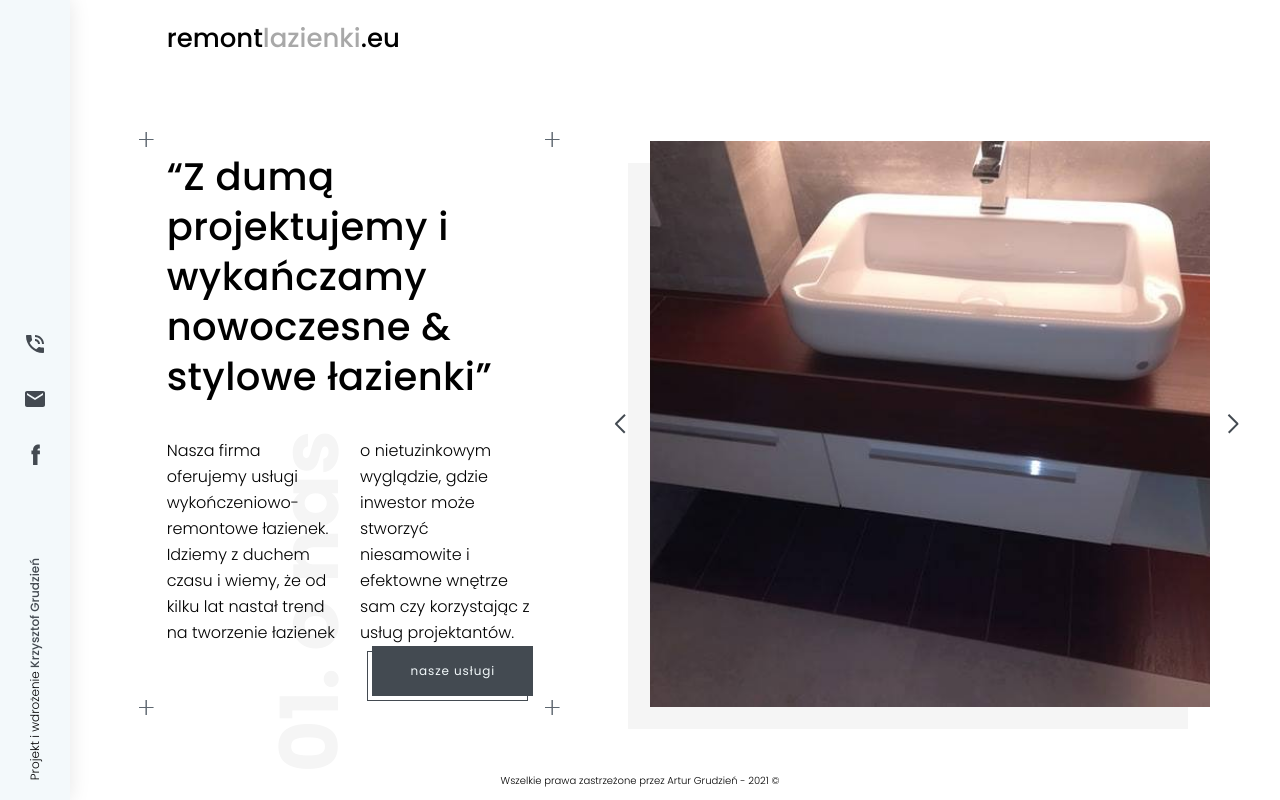
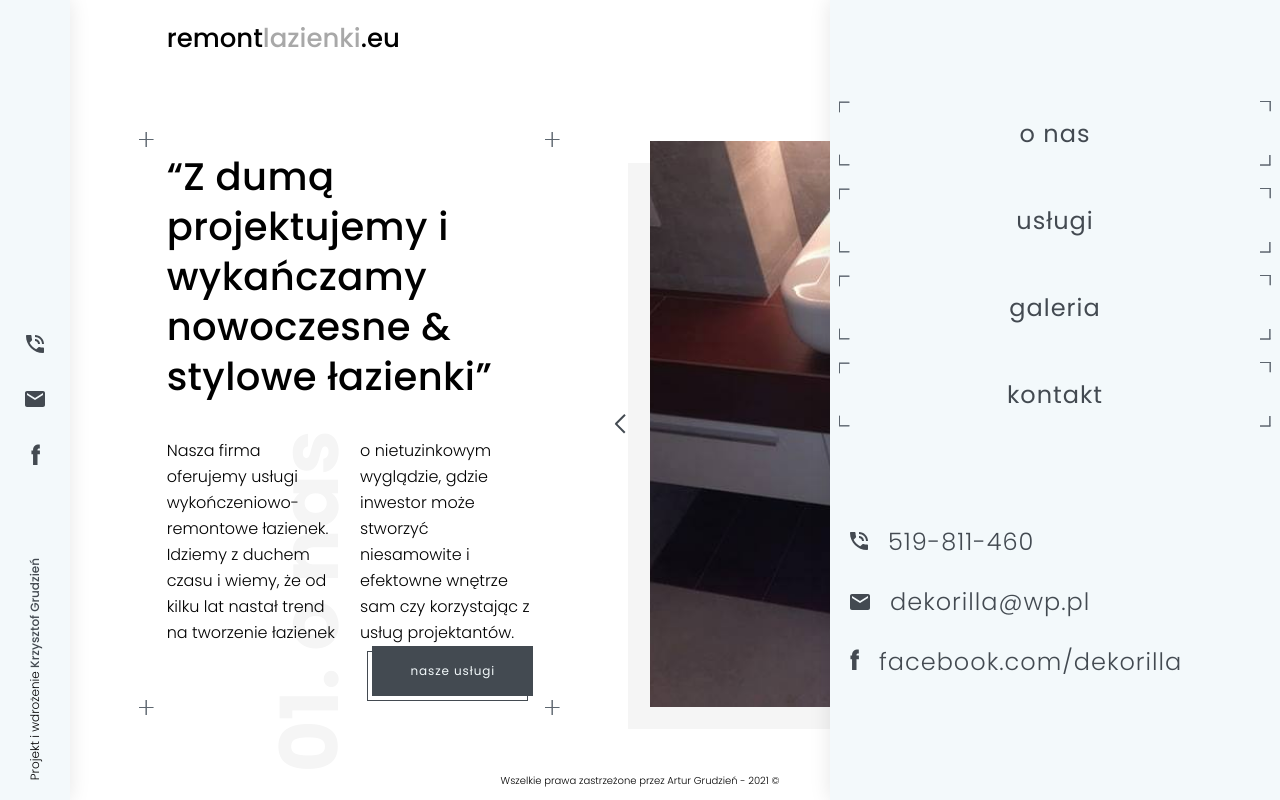
Before and after one commit to KrzysztofGrudzien/RemontLazienki, a React (Create React App) app: page / in a window 1280 px wide. Built offline with nearby package versions, Linux system fonts and the light colour scheme.

Commit message:
add content of navigation, styles and routing

```diff
--- a/src/components/Navigation/Navigation.js
+++ b/src/components/Navigation/Navigation.js
@@ -1,10 +1,74 @@
 import navigationStyles from './Navigation.module.scss';
+import IconPhone from '../../assets/icons/icon-phone.svg';
+import IconEnvelop from '../../assets/icons/icon-envelop.svg';
+import IconFacebook from '../../assets/icons/icon-fb.svg';
+import { Link } from 'react-router-dom';
+import TemplateNavigationLink from '../Templates/TemplateNavigationLink/TemplateNavigationLink';
 
 const Navigation = () => {
     return (
-        <nav className={navigationStyles.navbar}>
-            <div></div>
-        </nav>
+        <>
+            <nav className={navigationStyles.navbar}>
+                <ul className={navigationStyles.navbarList}>
+                    <li className={navigationStyles.navbarItem}>
+                        <TemplateNavigationLink>
+                            <Link
+                                to='/'
+                                className={navigationStyles.navbarItemLink}
+                            >
+                                o nas
+                            </Link>
+                        </TemplateNavigationLink>
+                    </li>
+                    <li className={navigationStyles.navbarItem}>
+                        <TemplateNavigationLink>
+                            <Link
+                                to='/uslugi'
+                                className={navigationStyles.navbarItemLink}
+                            >
+                                usługi
+                            </Link>
+                        </TemplateNavigationLink>
+                    </li>
+                    <li className={navigationStyles.navbarItem}>
+                        <TemplateNavigationLink>
+                            <Link
+                                to='/galeria'
+                                className={navigationStyles.navbarItemLink}
+                            >
+                                galeria
+                            </Link>
+                        </TemplateNavigationLink>
+                    </li>
+                    <li className={navigationStyles.navbarItem}>
+                        <TemplateNavigationLink>
+                            <Link
+                                to='/kontakt'
+                                className={navigationStyles.navbarItemLink}
+                            >
+                                kontakt
+                            </Link>
+                        </TemplateNavigationLink>
+                    </li>
+                </ul>
+                <div className={navigationStyles.navbarDetail}>
+                    <img src={IconPhone} alt='phone icon' />
+                    519-811-460
+                </div>
+                <div className={navigationStyles.navbarDetail}>
+                    <img src={IconEnvelop} alt='email icon' />
+                    <a href='#' className={navigationStyles.navbarDetailLink}>
+                        dekorilla@wp.pl
+                    </a>
+                </div>
+                <div className={navigationStyles.navbarDetail}>
+                    <img src={IconFacebook} alt='facebook icon' />
+                    <a href='#' className={navigationStyles.navbarDetailLink}>
+                        facebook.com/dekorilla
+                    </a>
+                </div>
+            </nav>
+        </>
     );
 };
 
--- a/src/components/Navigation/Navigation.module.scss
+++ b/src/components/Navigation/Navigation.module.scss
@@ -1,5 +1,121 @@
+@import '../../styles/variables.scss';
+
 .navbar {
-    position: absolute;
+    align-items: center;
+    background-color: $color-secondary;
+    box-shadow: 0px 0px 20px rgba(0, 0, 0, 0.1);
+    display: flex;
+    flex-direction: column;
+    min-height: 100vh;
+    height: 100%;
+    justify-content: center;
+    position: fixed;
     right: 0;
     top: 0;
+    width: 45rem;
+    z-index: 100;
+
+    &Close {
+        position: absolute;
+        top: 2.3rem;
+        right: 2.3rem;
+    }
+
+    &List {
+        align-items: flex-start;
+        display: flex;
+        flex-direction: column;
+        list-style: none;
+        margin: 0;
+        margin-bottom: 7rem;
+        padding: 0.5rem;
+        width: 100%;
+    }
+
+    &Item {
+        align-items: center;
+        display: flex;
+        font-size: 2.4rem;
+        height: 6.5rem;
+        margin-bottom: 2.2rem;
+        padding: 0.4rem;
+        position: relative;
+        width: 100%;
+    }
+
+    &ItemLink {
+        background-position: 0%;
+        color: $color-primary;
+        display: block;
+        height: 100%;
+        line-height: 6.5rem;
+        letter-spacing: 0.1rem;
+        text-decoration: none;
+        text-align: center;
+        transition: all 0.3s ease-in;
+        width: 100%;
+
+        &::before {
+            background: $color-primary;
+            content: '';
+            color: $color-secondary;
+            height: 5.5rem;
+            position: absolute;
+            right: 0.4rem;
+            top: 0.5rem;
+            transform: scaleY(0);
+            transition: transform 0.2s ease-in-out,
+                width 0.4s 0.2s cubic-bezier(1, 0, 0, 1);
+            width: 0;
+            z-index: -1;
+        }
+
+        &:hover::before {
+            transform: scaleY(1);
+            width: calc(100% - 0.8rem);
+        }
+
+        &:hover {
+            color: $color-secondary;
+        }
+    }
+
+    &Detail {
+        color: $color-primary;
+        font-size: 2.4rem;
+        font-weight: 300;
+        margin-bottom: 2.5rem;
+        letter-spacing: 0.1rem;
+        width: 100%;
+
+        img {
+            margin: 0 2rem;
+        }
+    }
+
+    &DetailLink {
+        color: $color-primary;
+        position: relative;
+        text-decoration: none;
+        transition: color 0.3s ease-in;
+
+        &:hover {
+            color: lighten($color-primary, 20%);
+        }
+
+        &::after {
+            bottom: -1rem;
+            background-color: $color-primary;
+            content: '';
+            height: 1px;
+            left: 0;
+            position: absolute;
+            transition: width 0.3s ease-in;
+            width: 0;
+        }
+
+        &:hover::after {
+            width: 100%;
+        }
+    }
 }
```
